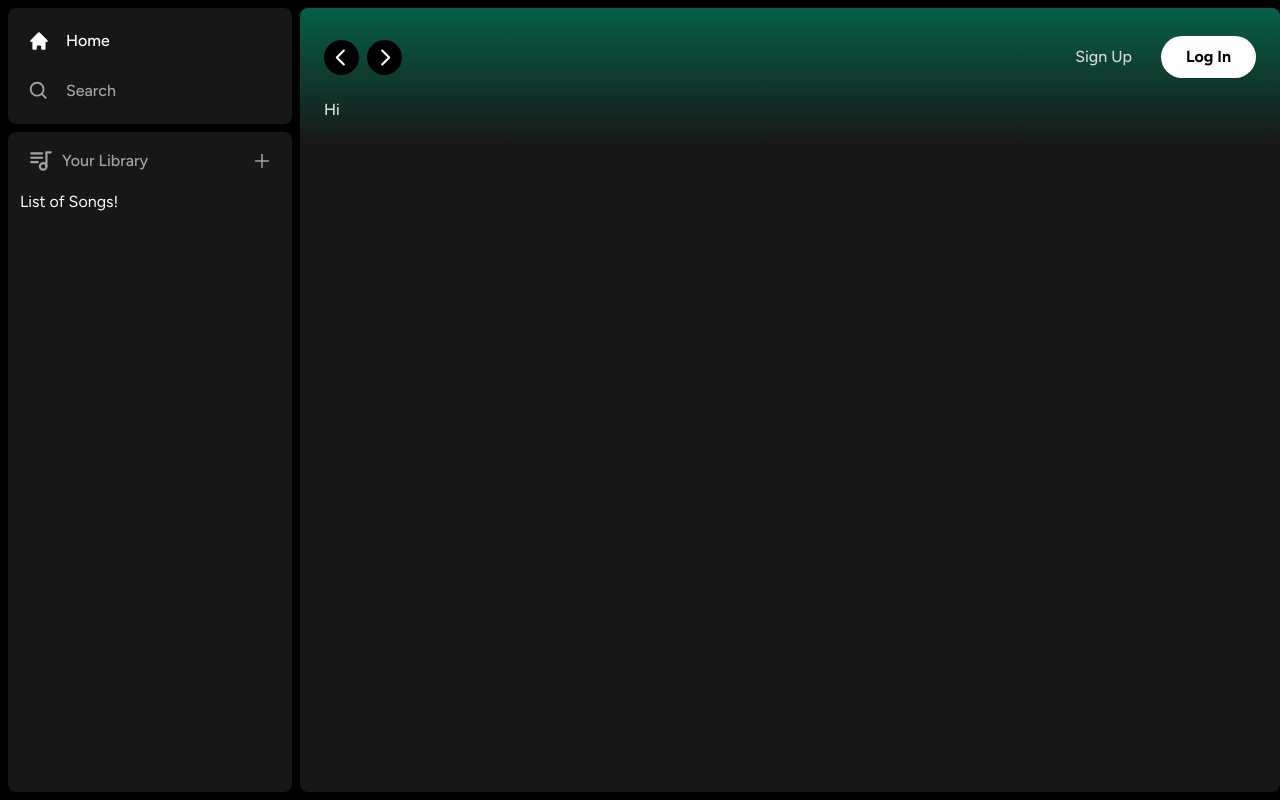
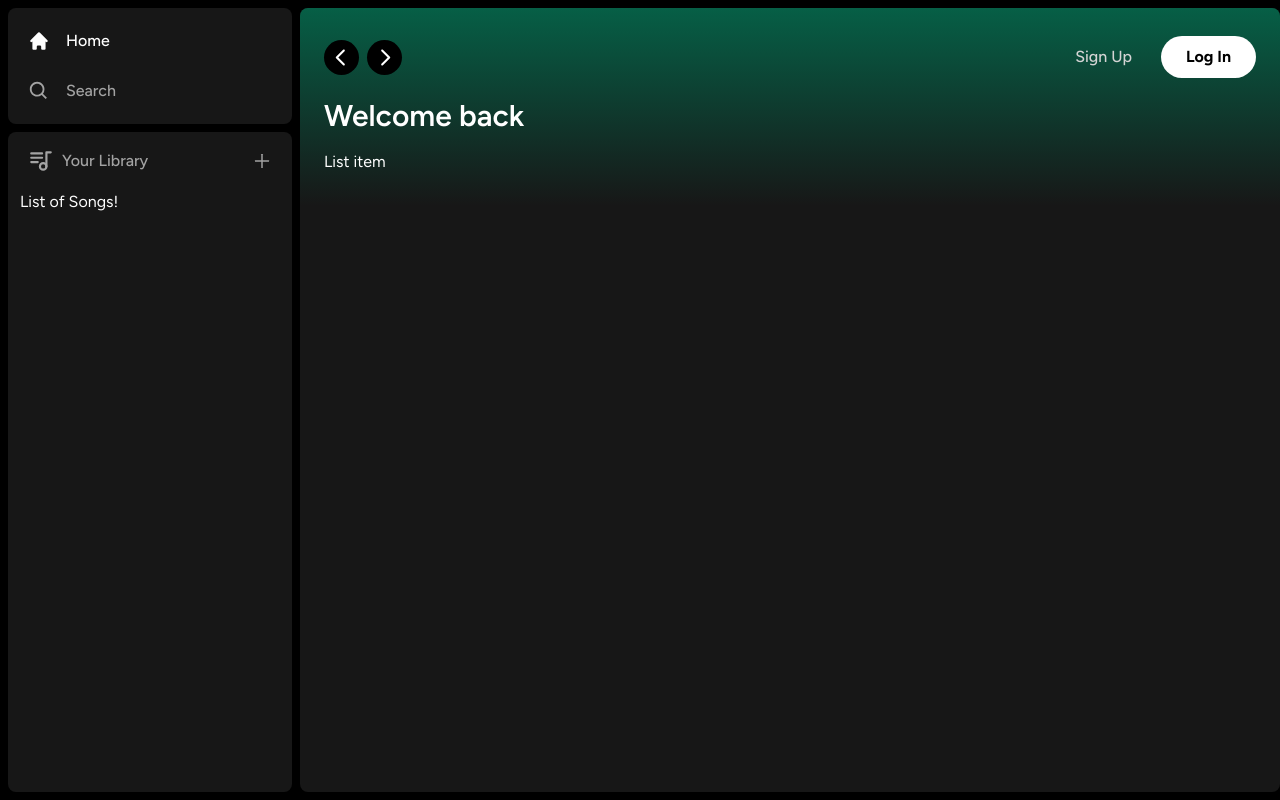
Before and after one commit to SalikJamal/sound-scape, a Next.js app: page / in a window 1280 px wide. Built offline with nearby package versions, Linux system fonts and the light colour scheme.

Commit message:
List item

```diff
--- a/app/(site)/page.tsx
+++ b/app/(site)/page.tsx
@@ -1,11 +1,19 @@
 import Header from "@/components/header"
+import ListItem from "@/components/list-item"
 
 
 export default function Home() {
     return (
         <div className="bg-neutral-900 rounded-lg h-full w-full overflow-hidden overflow-y-auto">
             <Header>
-                Hi
+                <div className="mb-2">
+                    <h1 className="text-white text-3xl font-semibold">
+                        Welcome back
+                    </h1>
+                    <div className="grid grid-cols-1 sm:grid-cols-2 xl:grid-cols-3 2xl:grid-cols-4 gap-3 mt-4">
+                        <ListItem />
+                    </div>
+                </div>
             </Header>
         </div>
     )
--- /dev/null
+++ b/components/list-item.tsx
@@ -0,0 +1,7 @@
+export default function ListItem() {
+    return (
+        <div>
+            List item
+        </div>
+    )
+}
```
